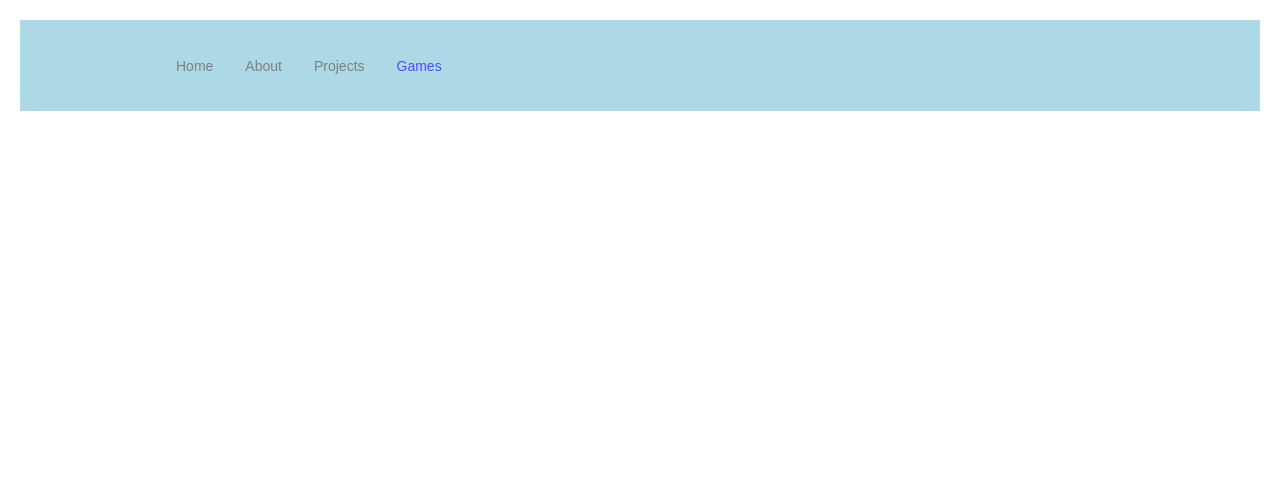
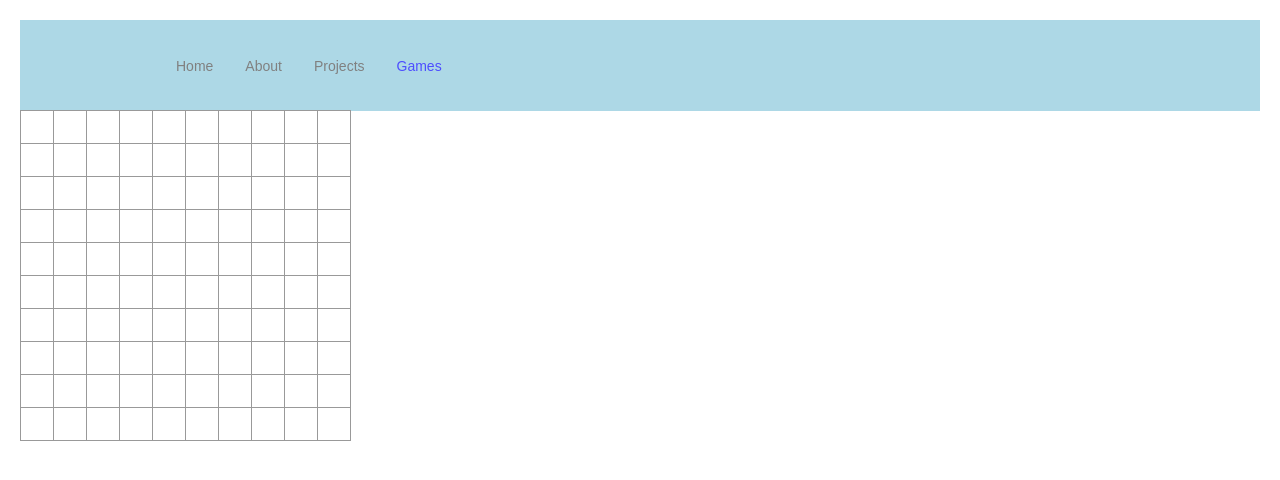
Before and after one commit to ninja1219/ryans-website, a React (Create React App) app: page /games/minesweeper in a window 1280 px wide. Shown: the top 480 px of the page. Built offline with nearby package versions, Linux system fonts and the light colour scheme.

Commit message:
Create minesweeper

```diff
--- a/src/App.js
+++ b/src/App.js
@@ -13,6 +13,7 @@ import TicTacToe from "./pages/games/tictactoe";
 import Pokedex from "./pages/games/pokedex";
 import Projects from "./pages/projects";
 import TodoList from "./pages/projects/todolist";
+import MineSweeper from "./pages/games/minesweeper"
 
 function App() {
   return (
@@ -26,6 +27,7 @@ function App() {
         <Route path="/games" element={<Games />} />
         <Route path="/games/tictactoe" element={<TicTacToe />} />
         <Route path="/games/pokedex" element={<Pokedex />} />
+        <Route path="/games/minesweeper" element={<MineSweeper />} />
       </Routes>
     </Router>
   );
--- a/src/pages/games.js
+++ b/src/pages/games.js
@@ -7,9 +7,10 @@ function Games() {
     return (
         <div>
             <h1>Games</h1>
-            <div>
-                <button onClick={() => { navigate("./tictactoe") }}>TicTacToe</button>
-                <button onClick={() => { navigate("./pokedex") }}>Pokedex Trivia</button>
+            <div style={{"display": "flex", "flexDirection": "column", "width": "fit-content"}}>
+                <button style={{"margin": "4px"}} onClick={() => { navigate("./tictactoe") }}>TicTacToe</button>
+                <button style={{"margin": "4px"}} onClick={() => { navigate("./pokedex") }}>Pokedex Trivia</button>
+                <button style={{"margin": "4px"}} onClick={() => { navigate("./minesweeper") }}>MineSweeper</button>
             </div>
 
             <h2>Game Ideas: </h2>
@@ -17,6 +18,7 @@ function Games() {
                 <li>Geography game using jsmap like for global families website</li>
                 <li>Mini pokemon game apart of the Pokedex</li>
                 <li>Minesweeper</li>
+                <li>Typing Game</li>
             </ul>
         </div>
     );
--- /dev/null
+++ b/src/pages/games/minesweeper.js
@@ -0,0 +1,138 @@
+import React from 'react';
+
+function Square(props) {
+    return (
+        <button className="square" onClick={props.onClick}>
+            {props.value}
+        </button>
+      )
+}
+
+class Board extends React.Component {
+    renderSquare(i) {
+        return (
+            <Square
+                value={this.props.squares[i]}
+                onClick={() => this.props.onClick(i)}
+            />
+        );
+    }
+
+    render() {
+        const boardSize = 10;
+
+        const createBoard = () => {
+            let board = [];
+            for (let row = 0; row < boardSize; row++) {
+                let squares = [];
+                for (let col = 0; col < boardSize; col++) {
+                    squares.push(this.renderSquare(row * boardSize + col));
+                }
+                board.push(
+                    <div key={row} className="board-row">
+                        {squares}
+                    </div>
+                );
+            }
+            return board;
+        };
+
+        return (
+            <div>
+                { createBoard() }
+            </div>
+        );
+    }
+}
+
+class MineSweeper extends React.Component {
+    constructor(props) {
+        super(props);
+        this.state = {
+            squares: Array(100).fill(null),
+            hiddenGrid: Array(100).fill("0")
+        }
+    }
+
+    componentDidMount() {
+        this.setGrid();
+    }
+
+    handleClick(i) {
+        const squares = this.state.squares.slice();
+        squares[i] = this.state.hiddenGrid[i];
+        this.setState({
+            squares: squares
+        });
+    }
+
+    setGrid() {
+        let grid = Array(100).fill('0');
+
+        for (let i = 0; i < 15; i++) {
+            let randNum = Math.floor(Math.random()*100);
+            while (grid[randNum] !== '0') {
+                randNum = Math.floor(Math.random()*100);
+            }
+
+            grid[randNum] = 'X';
+        }
+
+        for (let i = 0; i < 100; i++) {
+            if (grid[i] === 'X') {
+                continue;
+            }
+
+            const numBombs = findNumBombs(grid, i);
+            grid[i] = numBombs.toString();
+        }
+
+        this.setState({
+            hiddenGrid: grid
+        });
+    }
+
+    render() {
+        const squares = this.state.squares;
+
+        return (
+            <div className="game">
+                <div className="game-board">
+                <Board
+                    squares={squares}
+                    onClick={i => this.handleClick(i)}
+                />
+                </div>
+            </div>
+        );
+    }
+}
+
+function findNumBombs(grid, i) {
+    let numBombs = 0;
+    const rows = 10;
+    const cols = 10;
+    const row = Math.floor(i / cols);
+    const col = i % cols;
+
+    const directions = [
+        [-1, -1], [-1, 0], [-1, 1],
+        [0, -1],           [0, 1],
+        [1, -1], [1, 0], [1, 1]
+    ];
+
+    for (let [dx, dy] of directions) {
+        const newRow = row + dx;
+        const newCol = col + dy;
+        if (newRow >= 0 && newRow < rows && newCol >= 0 && newCol < cols) {
+            const newIndex = newRow * cols + newCol;
+            if (grid[newIndex] === 'X') {
+                numBombs++;
+            }
+        }
+    }
+
+    return numBombs;
+}
+
+export default MineSweeper;
--- a/src/pages/projects.js
+++ b/src/pages/projects.js
@@ -15,6 +15,7 @@ function Projects() {
             <ul>
                 <li>Rubik's Cube Solver (optimized version)</li>
                 <li>Some project using chatGPT API or other APIs</li>
+                <li>Cryptography project (maybe Enigma)</li>
             </ul>
         </div>
     );
```
